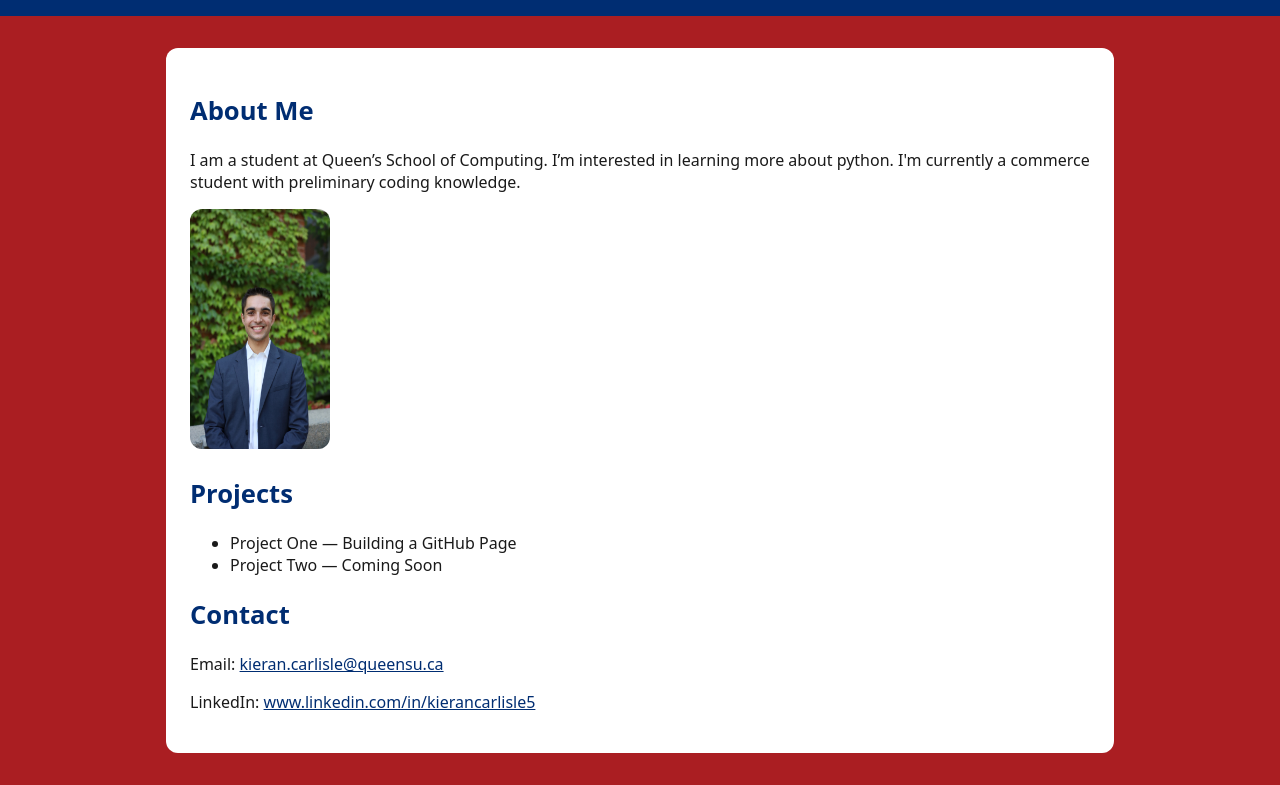
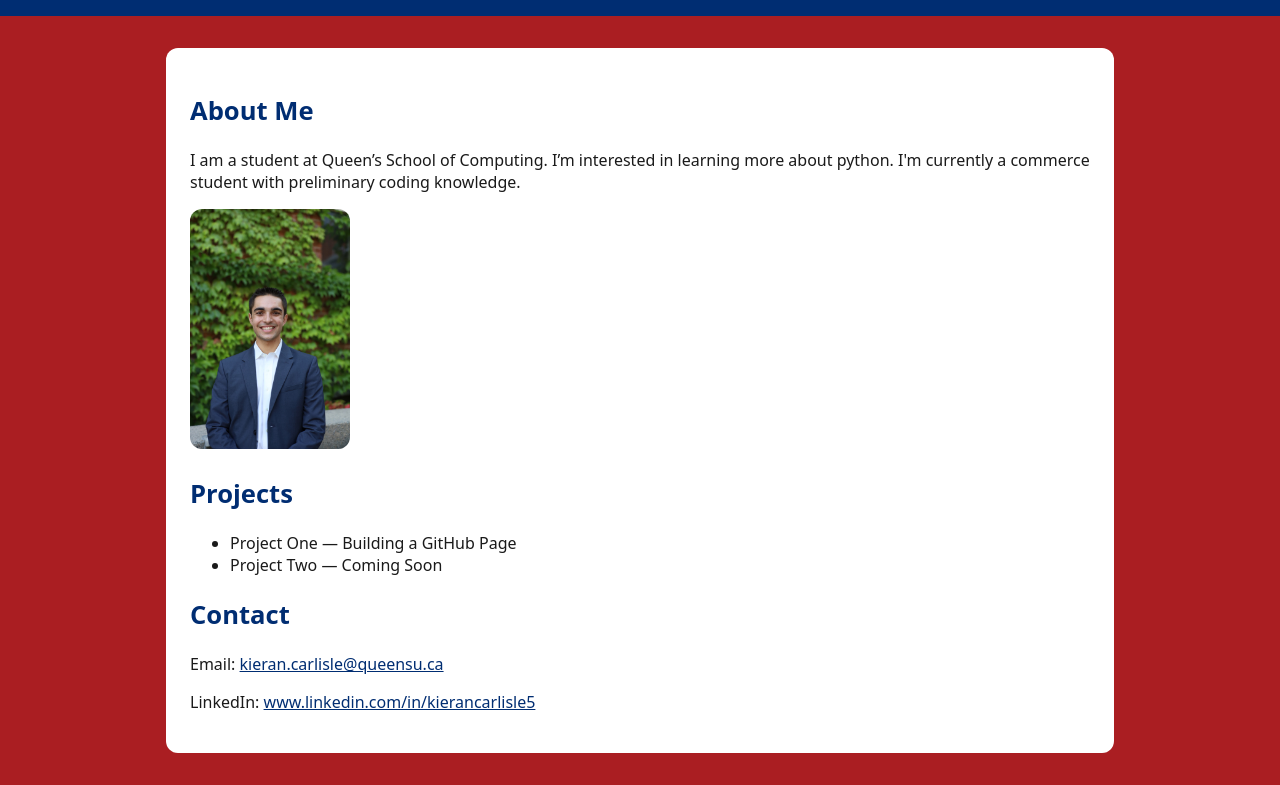
Before and after one commit to kcarl5/Queens-Student-Page, a plain HTML site: page index.html in a window 1280 px wide. Shown: the part 102-887 px from the top of the page. Drawn offline with Linux system fonts and the light colour scheme.

Commit message:
Update index.html

```diff
--- a/index.html
+++ b/index.html
@@ -17,7 +17,7 @@
       <p>I am a student at Queen’s School of Computing. I’m interested in learning more about python. I'm currently a commerce student with preliminary coding knowledge.</p>
 
       <!-- ====== PHOTO (upload me.jpg to repo root, then update the src below) ====== -->
-      <img src="me.jpg" alt="Kieran Carlisle portrait" width="140" height="240" />
+      <img src="me.jpg" alt="Kieran Carlisle portrait" width="160" height="240" />
 
       <!-- ====== PROJECTS/COURSES (add or rename items to courses instead of projects) ====== -->
       <h2>Projects</h2>
```
